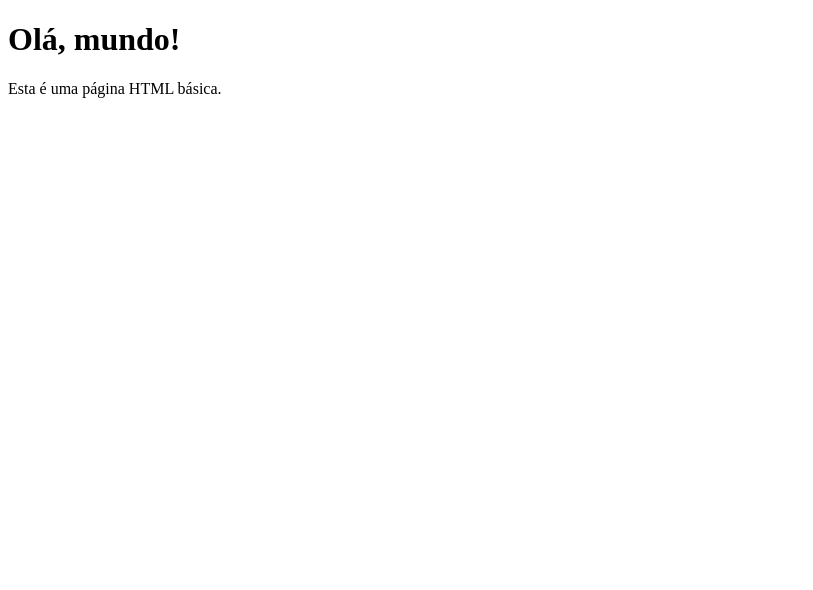
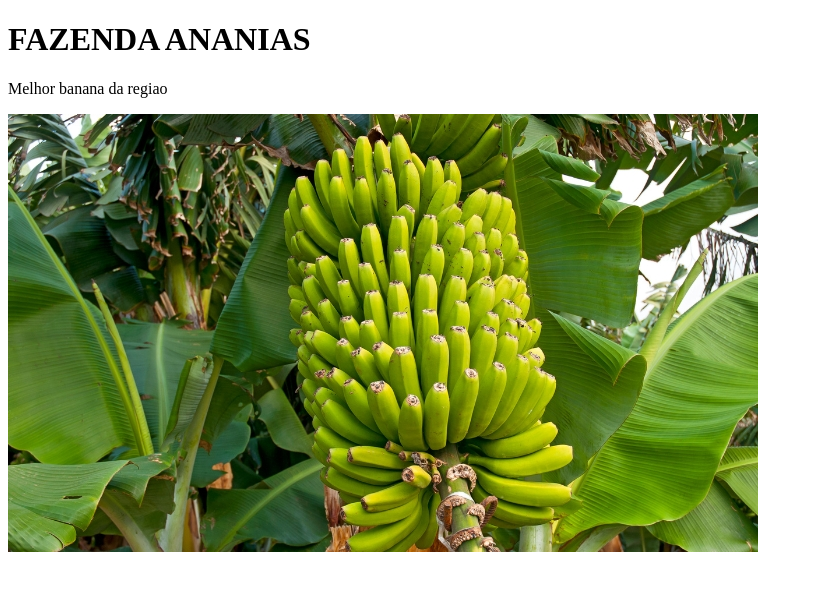
Before and after one commit to Sameq/projeto, a plain HTML site: page index.html in a window 1280 px wide. Shown: the whole page, without its empty margins (0-813 px from the left). Drawn offline with Linux system fonts and the light colour scheme.

Commit message:
Add primeiros arquivos de imagem de títulos e sub - titulos

```diff
--- a/index.html
+++ b/index.html
@@ -1,10 +1,12 @@
 <!DOCTYPE html>
 <html>
 <head>
-    <title>Minha Página</title>
+    <title>FAZENDA ANANIAS</title>
+    <link rel="icon" type="image/x-icon" href="assets/favicon.ico">
 </head>
 <body>
-    <h1>Olá, mundo!</h1>
-    <p>Esta é uma página HTML básica.</p>
+    <h1>FAZENDA ANANIAS</h1>
+    <p>Melhor banana da regiao</p>
+    <img src="assets/Cacho de banana.jpg" alt="cacho de banana">
 </body>
 </html>
```
Also changed, not shown: assets/Cacho de banana.jpg (added), assets/favicon.ico (added).
